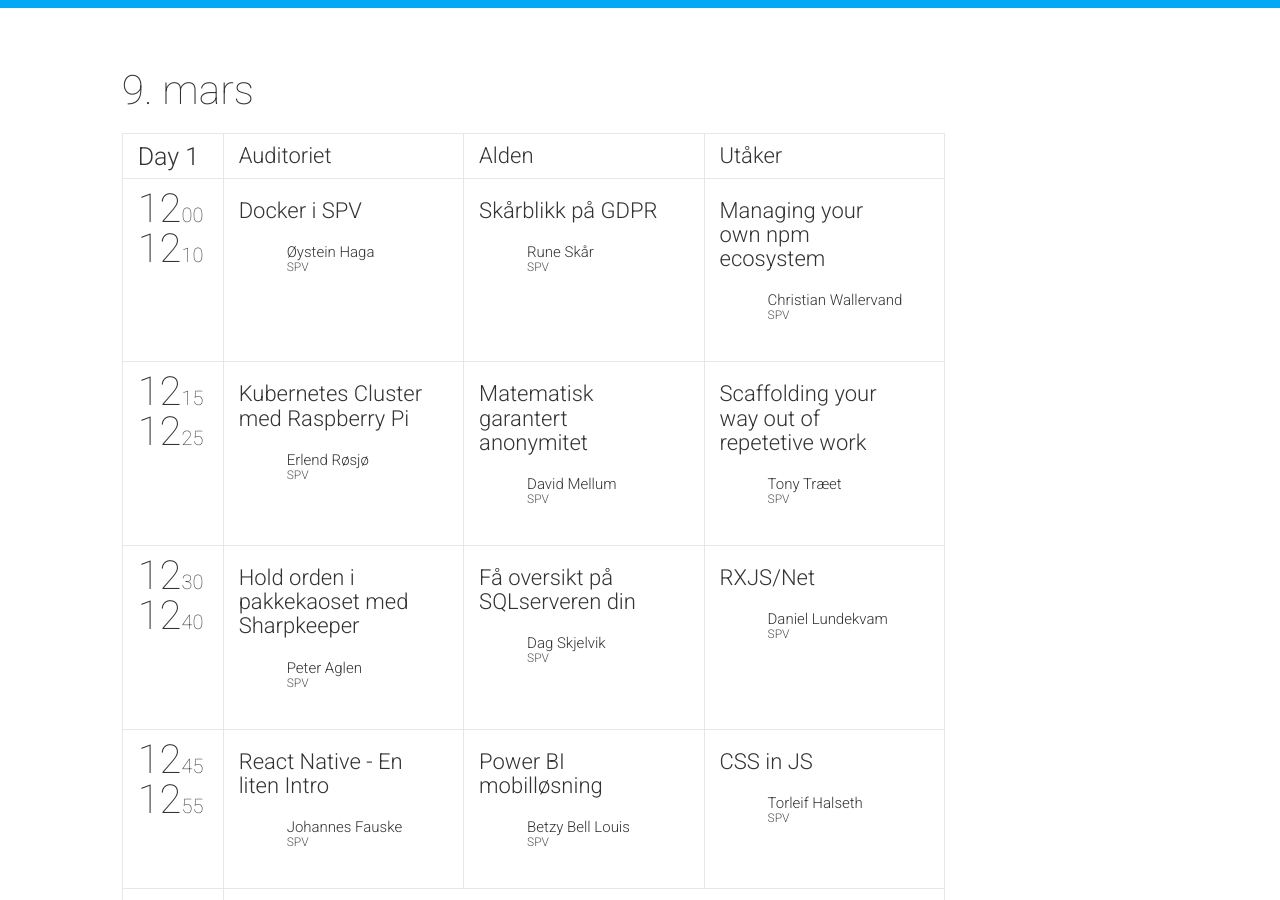
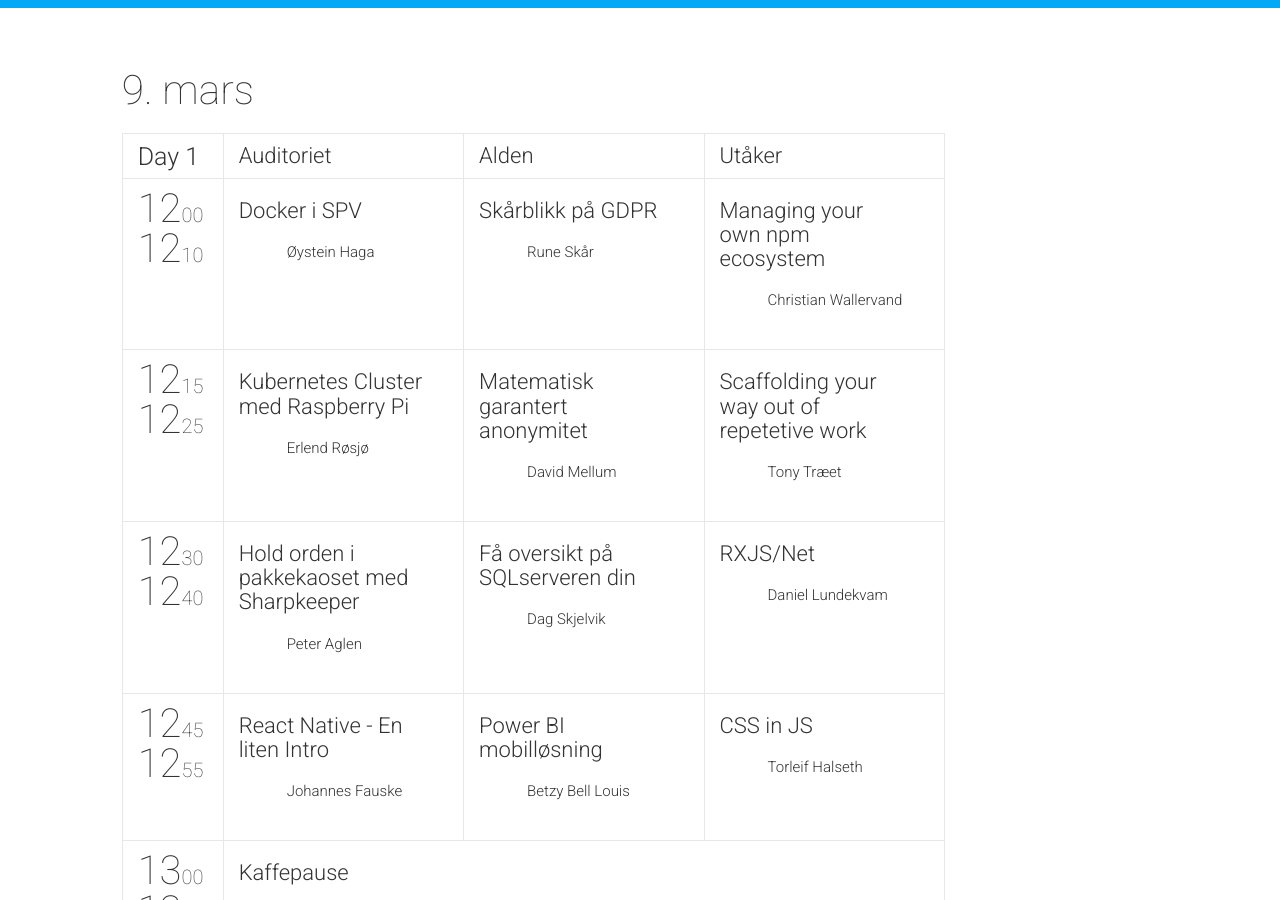
Before and after one commit to SparebankenVest/plask, a Jekyll site: the page built from index.html, in a window 1280 px wide and 900 px high, scrolled down 892 px. Built offline with Jekyll 4.4.1, drawn with Linux system fonts in a browser that asks for light colours; nearby versions of some CDN libraries; comment, search, counter and statistics services are not loaded; some of the changed text lies outside the part shown.

Commit message:
remove company information from authors

```diff
--- a/_data/speakers.yml
+++ b/_data/speakers.yml
@@ -2,7 +2,7 @@
   id: 1
   name: "Øystein"
   surname: "Haga"
-  company: "SPV"
+  company: ""
   title: ""
   bio: ""
   rockstar: true
@@ -10,7 +10,7 @@
   id: 2
   name: "Rune"
   surname: "Skår"
-  company: "SPV"
+  company: ""
   title: ""
   bio: ""
   rockstar: true
@@ -18,7 +18,7 @@
   id: 3
   name: "Christian"
   surname: "Wallervand"
-  company: "SPV"
+  company: ""
   title: ""
   bio: ""
   rockstar: true
@@ -26,7 +26,7 @@
   id: 4
   name: "Erlend"
   surname: "Røsjø"
-  company: "SPV"
+  company: ""
   title: ""
   bio: ""
   rockstar: true
@@ -34,7 +34,7 @@
   id: 5
   name: "David"
   surname: "Mellum"
-  company: "SPV"
+  company: ""
   title: ""
   bio: ""
   rockstar: true
@@ -42,7 +42,7 @@
   id: 6
   name: "Tony"
   surname: "Træet"
-  company: "SPV"
+  company: ""
   title: ""
   bio: ""
   rockstar: true
@@ -50,7 +50,7 @@
   id: 7
   name: "Peter"
   surname: "Aglen"
-  company: "SPV"
+  company: ""
   title: ""
   bio: ""
   rockstar: true
@@ -58,7 +58,7 @@
   id: 8
   name: "Dag"
   surname: "Skjelvik"
-  company: "SPV"
+  company: ""
   title: ""
   bio: ""
   rockstar: true
@@ -66,7 +66,7 @@
   id: 9
   name: "Daniel"
   surname: "Lundekvam"
-  company: "SPV"
+  company: ""
   title: ""
   bio: ""
   rockstar: true
@@ -74,7 +74,7 @@
   id: 10
   name: "Johannes"
   surname: "Fauske"
-  company: "SPV"
+  company: ""
   title: ""
   bio: ""
   rockstar: true
@@ -82,7 +82,7 @@
   id: 11
   name: "Betzy Bell"
   surname: "Louis"
-  company: "SPV"
+  company: ""
   title: ""
   bio: ""
   rockstar: true
@@ -90,7 +90,7 @@
   id: 12
   name: "Torleif"
   surname: "Halseth"
-  company: "SPV"
+  company: ""
   title: ""
   bio: ""
   rockstar: true
@@ -98,7 +98,7 @@
   id: 13
   name: "Lulzim"
   surname: "Bilali"
-  company: "SPV"
+  company: ""
   title: ""
   bio: ""
   rockstar: true
@@ -106,7 +106,7 @@
   id: 14
   name: "David"
   surname: "Fredman"
-  company: "SPV"
+  company: ""
   title: ""
   bio: ""
   rockstar: true
@@ -114,7 +114,7 @@
   id: 15
   name: "henrik"
   surname: "Grundersen"
-  company: "SPV"
+  company: ""
   title: ""
   bio: ""
   rockstar: true
@@ -122,7 +122,7 @@
   id: 16
   name: "Lars"
   surname: "Madsen"
-  company: "SPV"
+  company: ""
   title: ""
   bio: ""
   rockstar: true
@@ -130,7 +130,7 @@
   id: 17
   name: "Endre"
   surname: "Lidal"
-  company: "SPV"
+  company: ""
   title: ""
   bio: ""
   rockstar: true
@@ -138,7 +138,7 @@
   id: 18
   name: "Anders"
   surname: "Lørvik"
-  company: "SPV"
+  company: ""
   title: ""
   bio: ""
   rockstar: true
@@ -146,7 +146,7 @@
   id: 19
   name: "Kjersti"
   surname: "Berg"
-  company: "SPV"
+  company: ""
   title: ""
   bio: ""
   rockstar: true
@@ -154,7 +154,7 @@
   id: 20
   name: "Stig"
   surname: "Nielsen"
-  company: "SPV"
+  company: ""
   title: ""
   bio: ""
   rockstar: true
@@ -162,7 +162,7 @@
   id: 21
   name: "Tofteberg"
   surname: "Ulvesæther"
-  company: "SPV"
+  company: ""
   title: ""
   bio: ""
   rockstar: true
@@ -170,7 +170,7 @@
   id: 22
   name: "Lasse"
   surname: "Tangerås"
-  company: "SPV"
+  company: ""
   title: ""
   bio: ""
   rockstar: true
@@ -178,7 +178,7 @@
   id: 23
   name: "Vibeke"
   surname: "Storvik"
-  company: "SPV"
+  company: ""
   title: ""
   bio: ""
   rockstar: true
@@ -186,7 +186,7 @@
   id: 24
   name: "Trond"
   surname: "Årø"
-  company: "SPV"
+  company: ""
   title: ""
   bio: ""
   rockstar: true
@@ -194,7 +194,7 @@
   id: 25
   name: "Håkon"
   surname: "Lerring"
-  company: "SPV"
+  company: ""
   title: ""
   bio: ""
   rockstar: true
@@ -202,7 +202,7 @@
   id: 26
   name: "Ovin"
   surname: "Teige"
-  company: "SPV"
+  company: ""
   title: ""
   bio: ""
   rockstar: true
@@ -210,7 +210,7 @@
   id: 27
   name: "Harald"
   surname: "Bjorøy"
-  company: "SPV"
+  company: ""
   title: ""
   bio: ""
   rockstar: true
@@ -218,7 +218,7 @@
   id: 28
   name: "Rune Reisegg"
   surname: "jacobsen"
-  company: "SPV"
+  company: ""
   title: ""
   bio: ""
   rockstar: true
@@ -226,7 +226,7 @@
   id: 29
   name: "Jonas"
   surname: "Lundeland"
-  company: "SPV"
+  company: ""
   title: ""
   bio: ""
   rockstar: true
@@ -234,7 +234,7 @@
   id: 30
   name: "Kristine"
   surname: "Bergetun"
-  company: "SPV"
+  company: ""
   title: ""
   bio: ""
   rockstar: true
@@ -242,7 +242,7 @@
   id: 31
   name: "Amar"
   surname: "Bhargava"
-  company: "SPV"
+  company: ""
   title: ""
   bio: ""
   rockstar: true
@@ -250,7 +250,7 @@
   id: 32
   name: "Jon"
   surname: "Tørresdal"
-  company: "SPV"
+  company: ""
   title: ""
   bio: ""
   rockstar: true
```
